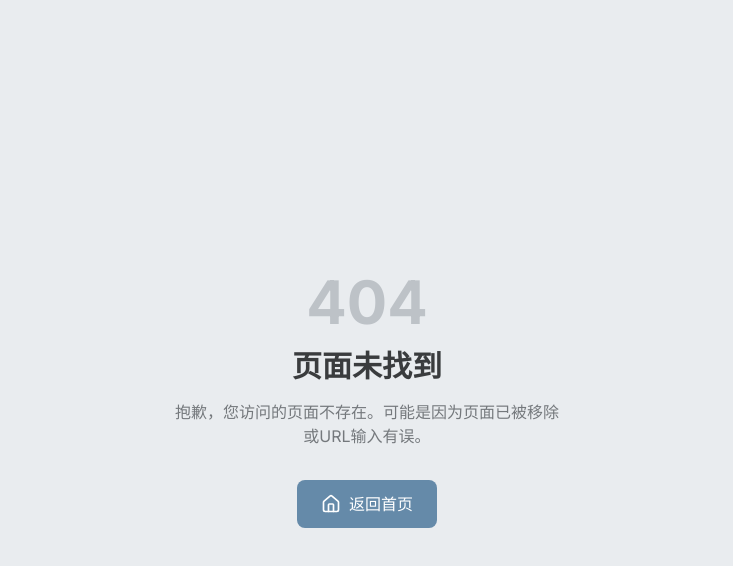
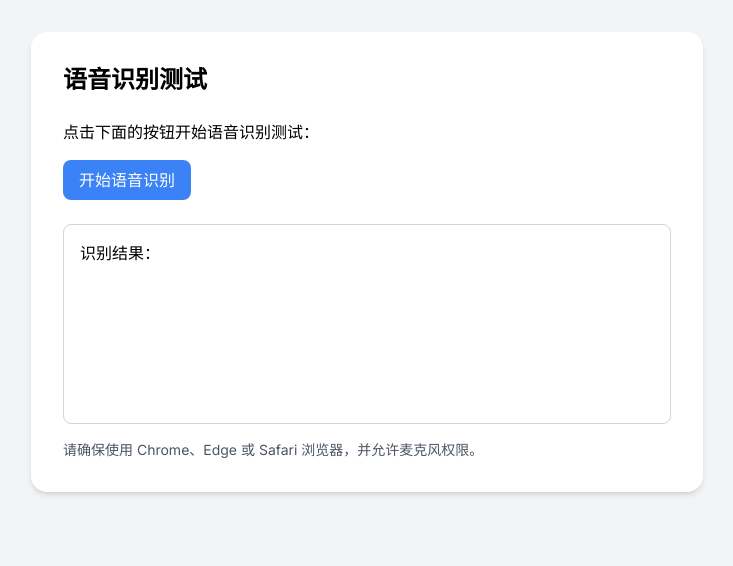
Before and after one commit to InitialXKO/Writing, a Next.js app: page /test-speech in a window 1280 px wide. Before the commit this address had no page. Shown: the top 566 px of the page, without its empty margins (273-1006 px from the left). Built offline with nearby package versions, Linux system fonts and the light colour scheme.

Commit message:
完成语音识别功能迁移：使用浏览器内置SpeechRecognition API替代Vosk，集成图片识别功能

```diff
--- /dev/null
+++ b/src/app/test-speech/page.tsx
@@ -0,0 +1,101 @@
+'use client';
+
+import { useState, useRef } from 'react';
+
+export default function TestSpeechPage() {
+  const [isListening, setIsListening] = useState(false);
+  const [transcript, setTranscript] = useState('');
+  const [finalTranscript, setFinalTranscript] = useState('');
+  const recognitionRef = useRef<any>(null);
+
+  const startListening = () => {
+    const SpeechRecognition = (window as any).SpeechRecognition || (window as any).webkitSpeechRecognition;
+
+    if (!SpeechRecognition) {
+      alert('您的浏览器不支持语音识别，请使用 Chrome、Edge 或 Safari 浏览器');
+      return;
+    }
+
+    const recognition = new SpeechRecognition();
+    recognitionRef.current = recognition;
+
+    recognition.lang = 'zh-CN';
+    recognition.continuous = true;
+    recognition.interimResults = true;
+    recognition.maxAlternatives = 1;
+
+    recognition.onresult = (event: any) => {
+      let interimText = '';
+      let finalText = finalTranscript;
+
+      for (let i = event.resultIndex; i < event.results.length; i++) {
+        const transcript = event.results[i][0].transcript;
+        if (event.results[i].isFinal) {
+          finalText += transcript;
+        } else {
+          interimText += transcript;
+        }
+      }
+
+      setFinalTranscript(finalText);
+      setTranscript(finalText + interimText);
+    };
+
+    recognition.onerror = (event: any) => {
+      console.error('语音识别错误:', event.error);
+      alert(`语音识别出错: ${event.error}`);
+      setIsListening(false);
+    };
+
+    recognition.onend = () => {
+      setIsListening(false);
+    };
+
+    recognition.start();
+    setIsListening(true);
+  };
+
+  const stopListening = () => {
+    if (recognitionRef.current) {
+      recognitionRef.current.stop();
+      setIsListening(false);
+    }
+  };
+
+  return (
+    <div className="min-h-screen bg-gray-100 p-8">
+      <div className="max-w-2xl mx-auto bg-white rounded-xl shadow-md p-8">
+        <h1 className="text-2xl font-bold mb-6">语音识别测试</h1>
+
+        <div className="mb-6">
+          <p className="mb-4">点击下面的按钮开始语音识别测试：</p>
+
+          {!isListening ? (
+            <button
+              onClick={startListening}
+              className="bg-blue-500 hover:bg-blue-600 text-white font-medium py-2 px-4 rounded-lg"
+            >
+              开始语音识别
+            </button>
+          ) : (
+            <button
+              onClick={stopListening}
+              className="bg-red-500 hover:bg-red-600 text-white font-medium py-2 px-4 rounded-lg"
+            >
+              停止语音识别
+            </button>
+          )}
+        </div>
+
+        <div className="border border-gray-300 rounded-lg p-4 min-h-[200px]">
+          <h2 className="font-medium mb-2">识别结果：</h2>
+          <p>{transcript}</p>
+        </div>
+
+        <div className="mt-4 text-sm text-gray-600">
+          <p>请确保使用 Chrome、Edge 或 Safari 浏览器，并允许麦克风权限。</p>
+        </div>
+      </div>
+    </div>
+  );
+}
--- a/src/app/write/page.tsx
+++ b/src/app/write/page.tsx
@@ -1,11 +1,7 @@
 'use client';
 
-<<<<<<< HEAD
-import { useState, useEffect, useRef } from 'react';
-=======
 import { useState, useEffect } from 'react';
 import { Client } from '@gradio/client';
->>>>>>> feat/write-page-handwritten-image-voice-stt-replace-manuscript
 import { useAppStore, generateActionItems } from '@/lib/store';
 import { useSearchParams } from 'next/navigation';
 import { writingTools } from '@/data/tools';
```
Also changed, not shown: 1 other file (tests, documents, lock files or other folders).
